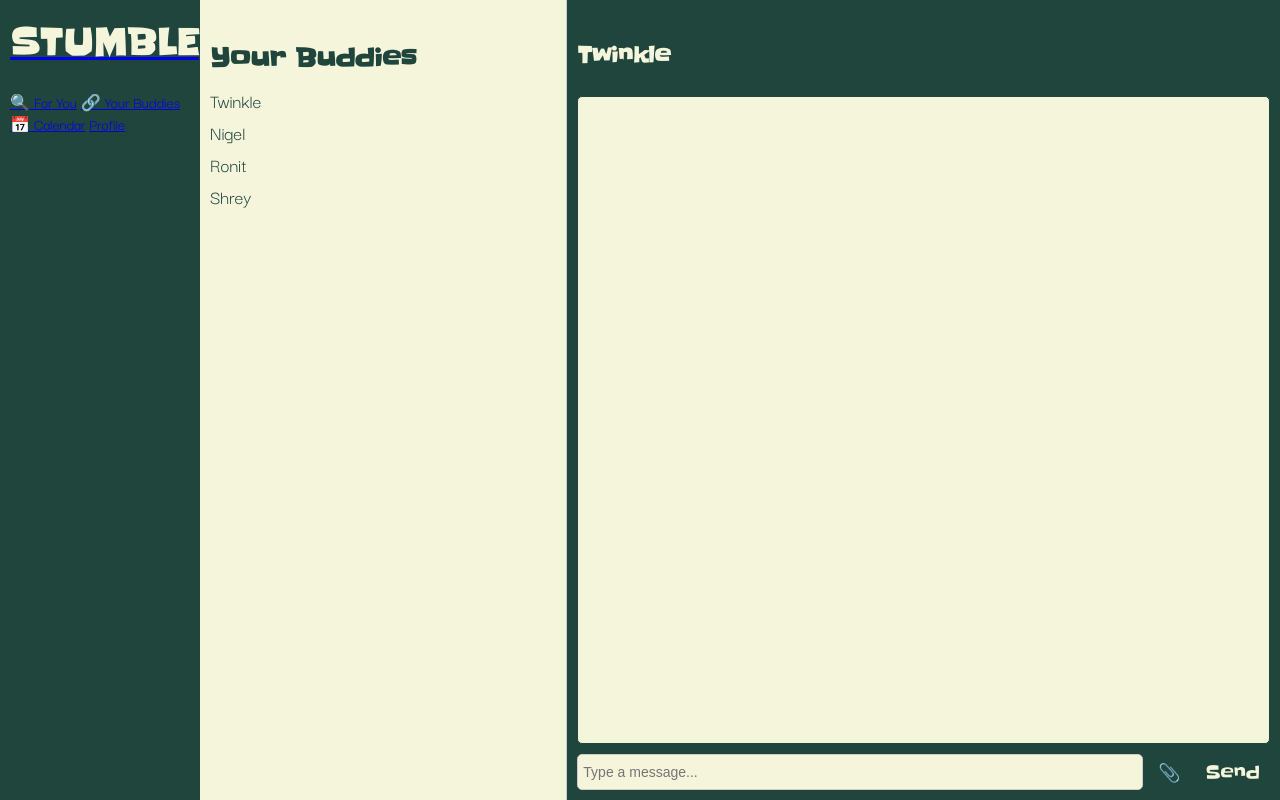
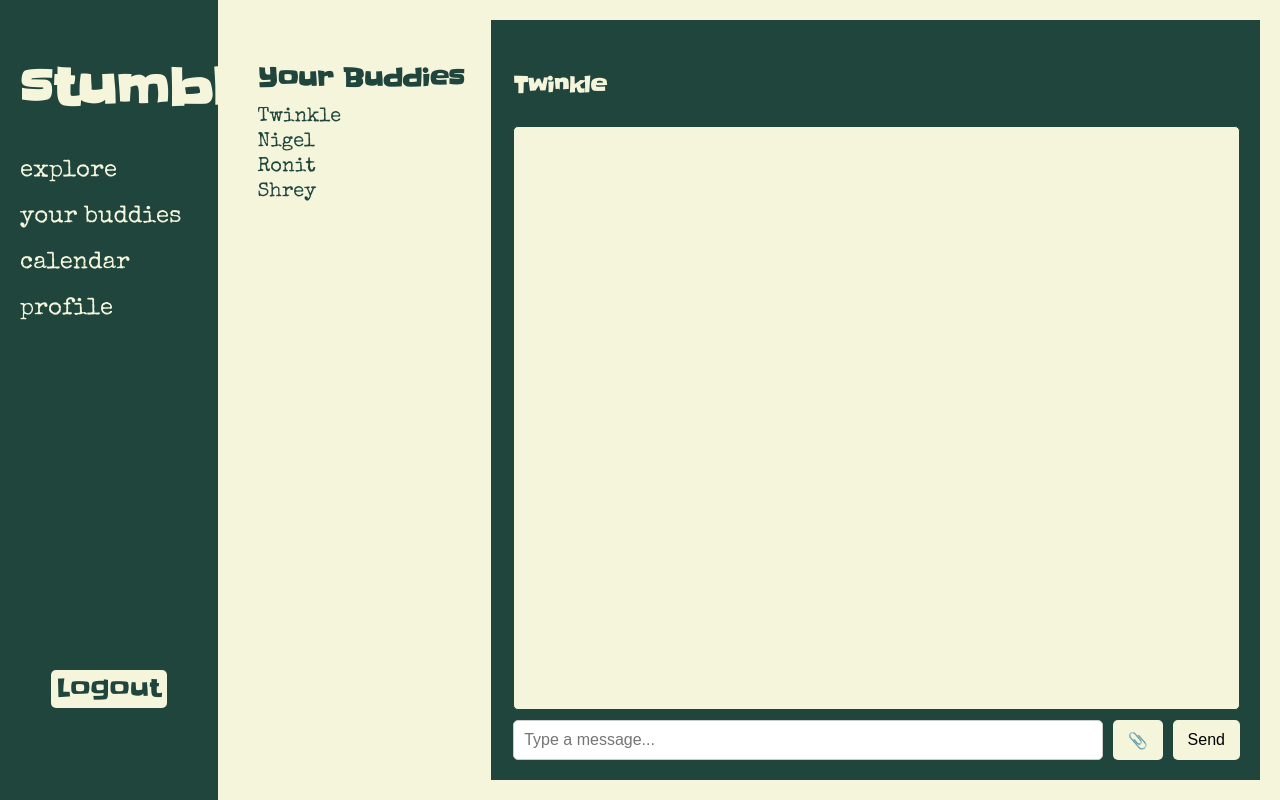
Before and after one commit to nigelmondal/stumble, a Flask app: page /chat in a window 1280 px wide. Run offline with Flask 3, Linux system fonts and the light colour scheme; some libraries are stand-ins or nearby versions.

Commit message:
UI changes done

```diff
--- a/static/chat_style.css
+++ b/static/chat_style.css
@@ -1,122 +1,119 @@
 @font-face {
+    font-family: 'Slackey';
+    src: url('Slackey-Regular.ttf') format('truetype');
+}
 
-    font-family: 'Slackey';
+@font-face {
+    font-family: 'Numans';
+    src: url("SpecialElite-Regular.ttf") format('truetype');
+}
 
-    src: url('Slackey-Regular.ttf') format('truetype');
+@keyframes tilt {
+    0% { transform: rotate(0deg); }
+    20% { transform: rotate(-5deg); }
+    40% { transform: rotate(5deg); }
+    60% { transform: rotate(-10deg); }
+    80% { transform: rotate(10deg); }
+    100% { transform: rotate(0deg); }
+}
 
+.side-panel h1:hover {
+    animation: tilt 1.5s ease-in-out;
 }
 
 
-
-@font-face {
-
-    font-family: 'Numans';
-
-    src: url("DarkerGrotesque-Regular.ttf") format('truetype');
-
+html, body {
+    display: flex;
+    margin: 0;
+    font-family: 'Numans', serif;
+    background-color: #F5F5DC;
+    overflow: hidden;
+    height : 100%;
 }
 
-
-
-body {
-
+/* Side panel styling */
+.side-panel {
     display: flex;
-
-    margin: 0;
-
-    font-family: 'Numans', serif;
-
+    flex-direction: column;
+    justify-content: space-between; /* Pushes content up, footer stays at the bottom */
+    width: 17vw; /* Adjusts width based on viewport */
+    min-width: 185px; /* Prevents it from becoming too small */
+    max-width: 305px; /* Prevents excessive growth */
     height: 100vh;
-
-}
-
-
-
-.side-panel {
-
+    overflow: hidden;
     background-color: #1f453d;
-
-    color: white;
-
-    width: 200px;
-
-    padding: 10px;
-
-    box-sizing: border-box;
-
-    height: 100vh;
+    color: #F5F5DC;
+    padding: 20px;
+    position: fixed;
+    left: 0;
+    top: 0;
+    bottom: 0;
+    flex-direction: column;
+    justify-content: space-between;
 
 }
 
 
 
 .side-panel h1 {
-
-    font-size: 35px;
-
+    margin-top: 0;
+    font-size: clamp(30px, 4vw, 60px);
     font-family: 'Slackey', sans-serif;
-
-    color: #F5F5DC;
-
-    margin-top: 8px;
+    color :#F5F5DC;
 
 }
 
 
 
-.side-panel .menu-item {
+.side-panel a {
+    display: block;
+    color: #F5F5DC;
+    text-decoration: none;
+    font-size: 24px;
+    margin: 22px 0;
+    transition: font-size 0.3s ease, padding 0.3s ease;
+    border-radius: 5px;
+}
 
-    display: block;
+.side-panel a:hover {
 
-    color: white;
-
-    text-decoration: none;
-
-    font-size: 20px;
-
-    margin: 8px 0;
+    font-size: 26px;
+    transform: scale(1.1);
+    transition: transform 0.5s ease;
+    color:#1f453d;
+    background: #F5F5DC;
+    cursor: pointer;
+    margin-bottom: 22px;
+    border: none;
 
 }
 
+/* Main content styling */
+.main-content {
+    display: flex;
+    margin-left: 17vw;
+    width: calc(100vw - 17vw);
+    height: 100vh;
+    padding: 20px;
+    box-sizing: border-box;
+}
+.content-wrapper {
 
-
-.side-panel .menu-item:hover {
-
-    text-decoration: underline;
-
+    margin-top: 20px;
+    display: flex;
+    flex-wrap: wrap; /* Allows stacking on smaller screens */
+    gap: 2vw;
+    height: calc(100vh - 100px); /* Adjust based on header/footer */
 }
 
 
-
-.main-content {
-
-    flex-grow: 1;
-
-    display: flex;
-
-    flex-direction: row;
-
-    height: 100vh;
-
-    overflow: hidden;
-
-}
-
-
-
 .friends-list {
-
-    flex: 1;
-
+    width: 25%;
     background-color: #F5F5DC;
-
-    padding: 10px;
-
+    padding: 20px;
     box-sizing: border-box;
-
-    border-right: 1px solid #ccc;
-
-    padding-top: 20px;
+    border-right: 2px solid #1f453d;
+    overflow-y: auto;
 
 }
 
@@ -161,22 +158,14 @@ body {
 
 
 .chat-area {
-
-    flex: 2;
-
+    flex-grow: 1;
     display: flex;
-
     flex-direction: column;
-
-    padding: 10px;
-
-    background-color: #fff;
-
+    padding: 20px;
+    background-color: #1f453d;
     box-sizing: border-box;
-
     height: 100%;
-
-    background-color: #1f453d;
+    color: white;
 
 }
 
@@ -213,20 +202,11 @@ body {
 .chat-messages {
 
     flex-grow: 1;
-
     overflow-y: auto;
-
-    margin-bottom: 10px;
-
+    background: #F5F5DC;
     padding: 10px;
-
-    background: #F5F5DC;
-
+    border-radius: 5px;
     border: 1px solid #1f453d;
-
-    border-radius: 5px;
-
-    height: calc(100% - 80px);
 
 }
 
@@ -268,62 +248,79 @@ body {
 
 }
 
+.chat-input {
+    display: flex;
+    gap: 10px;
+    margin-top: 10px;
+}
 
+.chat-input input {
+    flex-grow: 1;
+    padding: 10px;
+    border: 1px solid #ccc;
+    border-radius: 5px;
+    font-size: 16px;
+}
 
-.chat-input {
-
-    display: flex;
-
-    gap: 5px;
-
-    height: 40px;
-
+.chat-input button {
+    padding: 10px 15px;
+    background-color: #F5F5DC;
+    border: none;
+    border-radius: 5px;
+    font-size: 16px;
+    cursor: pointer;
 }
 
 
-
-.chat-input input {
-
-    flex-grow: 1;
-
-    padding: 5px;
-
-    border: 1px solid #ccc;
-
-    border-radius: 5px;
-
-    font-size: 14px;
-
-    background-color: #F5F5DC;
-
+.chat-input button:hover {
+    background-color: #ddd;
 }
 
 
-
-.chat-input button {
-
-    padding: 5px 10px;
-
-    background-color: #1f453d;
-
-    color: #F5F5DC;
-
+.logout-btn {
+    background: #F5F5DC;
+    color: #1f453d;
     border: none;
 
     border-radius: 5px;
-
-    font-size: 18px;
-
     cursor: pointer;
-
+    margin-bottom: 0;
+    font-size: 25px;
     font-family: 'Slackey', sans-serif;
 
 }
 
 
+.sidebar-content {
+    flex-grow: 1; /* Pushes footer to bottom */
 
-.chat-input button:hover {
+  }
 
-    background-color: #2a5c4d;
+  .sidebar-footer {
+    padding: 10px 0 50px;
+    text-align: center;
+  }
 
+  * {
+    max-width: 100%;
+    box-sizing: border-box;
 }
+
+
+.section-header button {
+    font-size: 30px; /* Increase emoji size */
+    background: none; /* Remove default background */
+    border: none;
+    cursor: pointer;
+    padding: 5px;
+    border-radius: 100%;
+    color: #1f453d;
+    transition: background 0.3s ease, color 0.3s ease; /* Smooth transitions */
+}
+
+/* Hover effect */
+.section-header button:hover {
+    background: #1f453d;
+    color: #F5F5DC;
+    border-radius: 100%; /* Optional: Adds rounded corners */
+}
--- a/templates/chat.html
+++ b/templates/chat.html
@@ -19,19 +19,22 @@
 
 <body>
 
-    <div class="side-panel">
+    <div class="side-panel" id="sidebar">
+        <div class = "sidebar-content">
+         <br><br>
+         <center><h1>stumbl</h1></center>
+         <a href="foryou">explore</a>
+         <a href="chat">your buddies</a>
+         <a href="calendar">calendar</a>
+         <a href="home">profile</a><BR>
+         </div>
+             <div class="sidebar-footer">
+                 <center><a href="{{ url_for('logout') }}"><button class="logout-btn">Logout</button></a></center>
+               </div>
 
-        <a href = "home""><center><h1>STUMBLE</h1></center></a>
 
-        <nav>
-            <a href="foryou">🔍 For You</a>
-            <a href="chat">🔗 Your Buddies</a>
-            <a href="calendar">📅 Calendar</a>
-            <a href = "home"">Profile</a>
+     </div>
 
-        </nav>
-
-    </div>
 
     <div class="main-content">
 
--- a/templates/home.html
+++ b/templates/home.html
@@ -111,7 +111,7 @@
        <div class = "sidebar-content">
         <br><br>
         <center><h1>stumbl</h1></center>
-        <a href="foryou">for you</a>
+        <a href="foryou">explore</a>
         <a href="chat">your buddies</a>
         <a href="calendar">calendar</a>
         <a href="home">profile</a><BR>
@@ -127,7 +127,7 @@
         <div class="user-info">
             <h1>Welcome, {{ user['full_name'] }}!</h1>
             <!-- Example rating or age; adapt to your DB fields as needed -->
-            <span>⭐ 4.5/5 | Age: 25</span>
+            <span>Age: 25</span>
         </div>
         <hr>
 
```
Also changed, not shown: static/calendar_style.css (+77 -26 lines), static/foryou_css.css (+73 -20 lines), templates/calendar.html (+15 -9 lines), templates/foryou.html (+15 -7 lines).
